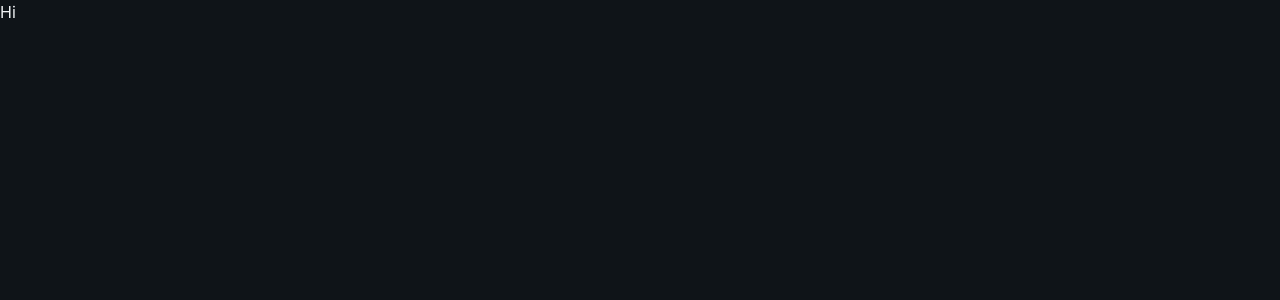
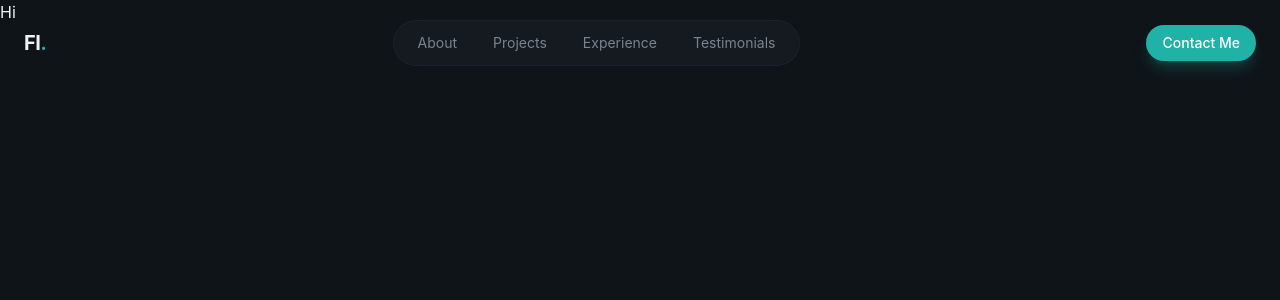
Before and after one commit to fatin-israq/portfolio, a React (Vite) app: page / in a window 1280 px wide. Shown: the top 300 px of the page. Built offline with nearby package versions, Linux system fonts and the light colour scheme.

Commit message:
Implement Navbar component with navigation links

```diff
--- a/src/layout/Navbar.jsx
+++ b/src/layout/Navbar.jsx
@@ -1,9 +1,45 @@
+import Button from "../components/Button";
+
+const navLinks = [
+  { href: "#about", label: "About" },
+  { href: "#projects", label: "Projects" },
+  { href: "#experience", label: "Experience" },
+  { href: "#testimonials", label: "Testimonials" },
+];
+
 const Navbar = () => {
-    return (
-        <header>
+  return (
+    <header className="fixed top-0 right-0 left-0 bg-transparent py-5">
+      <nav className="container mx-auto px-6 flex items-center justify-between">
+        <a
+          href="#"
+          className="text-xl font-bold tracking-tight hover:text-primary transition"
+        >
+          FI<span className="text-primary">.</span>
+        </a>
 
-        </header>
-    );
+        {/* Desktop Nav  */}
+        <div className="flex items-center gap-1">
+          <div className="glass rounded-full px-2 py-1 flex items-center gap-1">
+            {navLinks.map((link, index) => (
+              <a
+                href={link.href}
+                key={index}
+                className="px-4 py-2 text-sm text-muted-foreground hover:text-foreground rounded-full hover:bg-surface transition"
+              >
+                {link.label}
+              </a>
+            ))}
+          </div>
+        </div>
+
+        {/* CTA Button */}
+        <div>
+          <Button size="sm">Contact Me</Button>
+        </div>
+      </nav>
+    </header>
+  );
 };
 
 export default Navbar;
```
